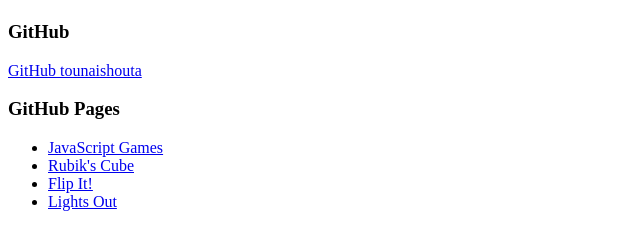
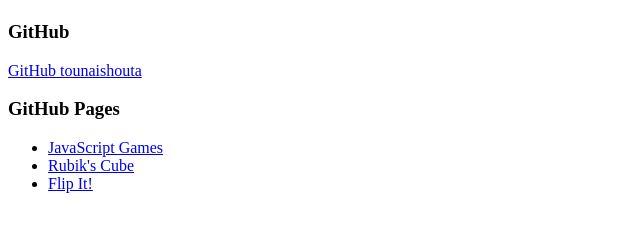
Before and after one commit to tounaishouta/tounaishouta.github.io, a plain HTML site: page index.html in a window 1280 px wide. Shown: the part 59-308 px from the top of the page, without its empty margins (0-640 px from the left). Drawn offline with Linux system fonts and the light colour scheme.

Commit message:
delete link to LightsOut
modified:   index.html

```diff
--- a/index.html
+++ b/index.html
@@ -18,7 +18,6 @@
   <li><a href="https://tounaishouta.github.io/JavaScriptGames">JavaScript Games</a></li>
   <li><a href="https://tounaishouta.github.io/RubiksCube">Rubik's Cube</a></li>
   <li><a href="https://tounaishouta.github.io/FlipIt">Flip It!</a></li>
-  <li><a href="https://tounaishouta.github.io/LightsOut">Lights Out</a></li>
 </ul>
 
 </body>
```
